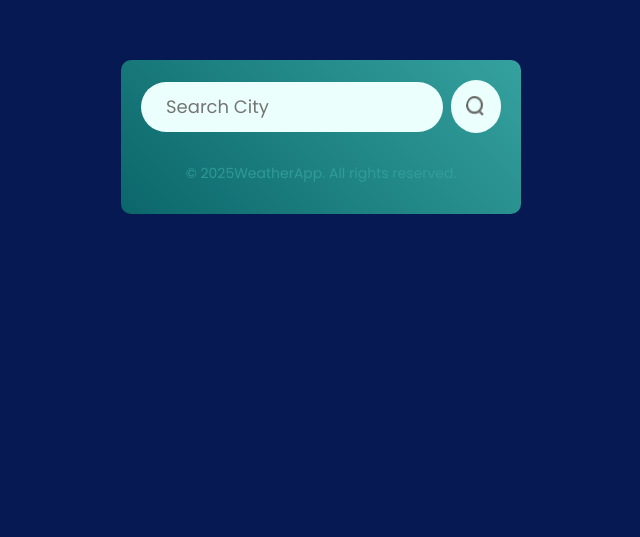
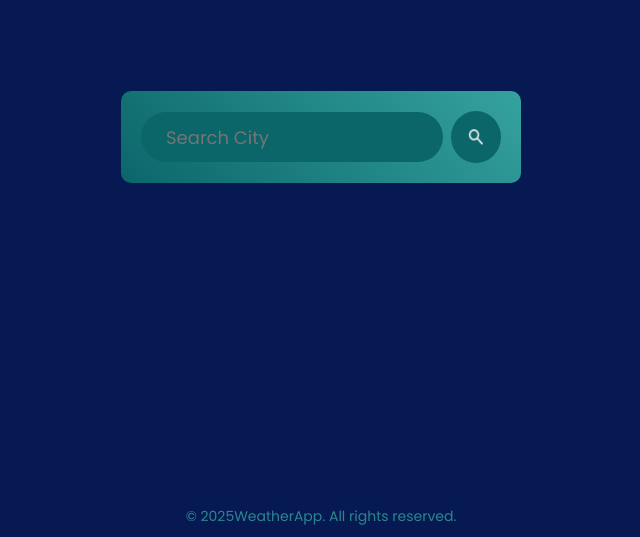
Before and after one commit to Wwweero/WeatherAppProject, a React (Vite) app: page / in a window 1280 px wide. Shown: the part 263-800 px from the top of the page, without its empty margins (319-959 px from the left). Built offline with nearby package versions, Linux system fonts and the light colour scheme; no server answers.

Commit message:
UI updates

```diff
--- a/src/components/Weather.css
+++ b/src/components/Weather.css
@@ -9,6 +9,14 @@
     flex-direction: column;
     align-items: center ;
 
+}
+
+.loading-text{
+    font-size: 20px;
+    font-weight: bold;
+    opacity: 0;
+    color: #fff;
+    animation: fadeIn 1s infinite alternate;
 }
 
 
@@ -25,18 +33,21 @@
     outline: none;
     border-radius: 40px;
     padding-left: 25px;
-    color: #626262;
-    background: #ebfffc;
+    color: #fff;
+    background: #0B666A;
+    opacity: 1;
     font-size: 18px;
     flex-grow: 1;
     width: 80%;
 }
 
+
 .search-bar img{
     width:50px;
     padding: 15px;
     border-radius: 50%;
-    background: #ebfffc;
+    background: #0B666A;
+    opacity: 1;
     cursor: pointer;
 }
 
@@ -92,12 +103,22 @@
 
 
 .footer{
-    margin-top: 20px;
-    padding: 10px;
+    position: absolute;
+    bottom: 10px;
     font-size: 14px;
     text-align: center;
     color:#35A29F;
     opacity: 0.8;
+}
+
+@keyframes fedIn {
+    from {
+        opacity: 0;
+    }
+    to {
+        opacity: 1;
+    }
+
 }
 
 @media screen and (max-width: 600px) {
--- a/src/components/Weather.jsx
+++ b/src/components/Weather.jsx
@@ -1,13 +1,19 @@
 import React, { useEffect, useRef, useState } from 'react'
 import {motion} from "framer-motion"
 import './Weather.css'
-import search_icon from '../assets/search copy.png'
+import search_icon from '../assets/searchoption.png'
 import clear_icon from '../assets/clear.png'
+import clearn_icon from '../assets/clear_night.png'
 import cloud_icon from '../assets/cloud.png'
+import cloudn_icon from '../assets/cloudy-night.png'
 import drizzle_icon from '../assets/drizzle.png'
+import drizzlen_icon from '../assets/rainn.png'
 import humidity_icon from '../assets/humidity.png'
 import rain_icon from '../assets/rain.png'
+import rainn_icon from '../assets/rainn.png'
 import snow_icon from '../assets/snow.png'
+import snown_icon from '../assets/snow_night.png'
+import thundern_icon from '../assets/thunderstorm.png'
 import sunny_icon from '../assets/sunny.png'
 import wind_icon from '../assets/wind.png'
 
@@ -18,25 +24,28 @@ const Weather = () => {
 
     const inputRef = useRef();
     const [weatherData, setWeatherData] = useState(false);
+    const[loading, setLoading] = useState(false);
 
 
 
 
     const allIcons = {
         "01d": clear_icon,
-        "01n": clear_icon,
+        "01n": clearn_icon,
         "02d": cloud_icon,
-        "02n": cloud_icon,
+        "02n": cloudn_icon,
         "03d": cloud_icon,
         "03n": cloud_icon,
         "04d": drizzle_icon,
-        "04n": drizzle_icon,
+        "04n": drizzlen_icon,
         "09d": rain_icon,
-        "09n": rain_icon,
+        "09n": rainn_icon,
         "10d": rain_icon,
-        "10n": rain_icon,
+        "10n": rainn_icon,
+        "11d": rain_icon,
+        "11n": thundern_icon,
         "13d": snow_icon,
-        "13n": snow_icon,
+        "13n": snown_icon,
 
 
 
@@ -45,9 +54,11 @@ const Weather = () => {
     const search = async (city) =>{
 
         if(city === ""){
-            alert("Please enter city name");
+            alert("Please enter a city name");
             return;
         }
+
+        setLoading(true);
 
         try{
             const url = `https://weatherappproject-bzl0.onrender.com/weather?city=${city}`;
@@ -58,6 +69,7 @@ const Weather = () => {
 
             if(!response.ok){
                 alert(data.message);
+                setLoading(false);
                 return;
             }
             console.log(data);
@@ -73,11 +85,16 @@ const Weather = () => {
 
         } catch (error) {
             setWeatherData(false);
-            console.error("Error in fetching weather data");
-
+            console.error("Unable to fetch weather data. Try again later.");
+        } finally {
+            setLoading(false);
         }
 
-    }
+
+
+    };
+
+
 
     useEffect(()=>{
         search("London");
@@ -111,6 +128,8 @@ const Weather = () => {
             <input ref={inputRef} type="text" placeholder='Search City'onKeyDown={(event)=>{ if (event.key=== 'Enter'){search(inputRef.current.value);}}}/>
             <img src={search_icon} alt="" onClick={()=>search(inputRef.current.value)}/>
         </motion.div>
+
+        {loading && <p className="loading-text">Loading...</p>}
 
     {weatherData && (
     <>
```
Also changed, not shown: src/assets/searchoption.png (added).
